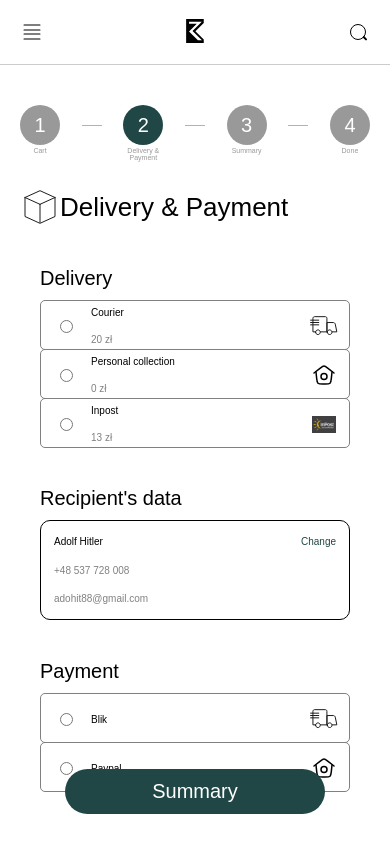
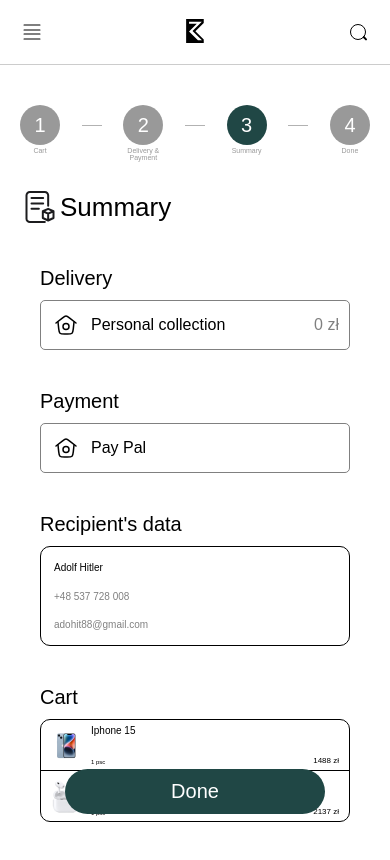
Before and after one commit to Zaluskyy/ecommerce, a Next.js app: page /cart in a window 390 px wide. Shown: the top 860 px of the page. Built offline with nearby package versions, Linux system fonts and the light colour scheme; a web font is replaced by a local one.

Commit message:
mobile summary done

```diff
--- a/src/app/cart/Summary.tsx
+++ b/src/app/cart/Summary.tsx
@@ -1,13 +1,124 @@
 import React, {FC} from 'react';
-import style from './style/DeliveryAndPayment.module.scss';
+import style from './style/Summary.module.scss';
+import Image, {StaticImageData} from 'next/image';
+
+import personalCollectionIcon from '../../../public/img/icon/personalCollection.svg';
+
+
+import iphone from '../../../public/img/iphone.png'
+import airdots from '../../../public/img/airdots.png'
 
 interface SummaryProps{}
 
 const Summary: FC<SummaryProps> = () => {
 
+    interface IsummaryArr {
+        name: string,
+        text: string,
+        price?: number,
+        icon: string,
+    }
+
+    const summaryArr: IsummaryArr[] = [
+        {
+            name: 'Delivery',
+            text: 'Personal collection',
+            price: 0,
+            icon: personalCollectionIcon,
+        },
+        {
+            name: 'Payment',
+            text: 'Pay Pal',
+            icon: personalCollectionIcon,
+        },
+    ]
+
+    interface IproductsArr{
+        image: StaticImageData,
+        name: string,
+        pieces: number,
+        price: number,
+    }
+
+    const productsArr: IproductsArr[] = [
+        {
+            image: iphone,
+            name: 'Iphone 15',
+            pieces: 1,
+            price: 1488,
+        },
+        {
+            image: airdots,
+            name: 'Apple Airdots',
+            pieces: 1,
+            price: 2137,
+        },
+    ]
+
+    const deliveryAndPaymentArr = summaryArr.map(item=>{
+        return(
+            <div className={style.tableContainer}>
+                <span className={style.title}>{item.name}</span>
+                <div className={style.container}>
+                    <div className={style.iconContainer}>
+                        <Image src={personalCollectionIcon} alt="icon"/>
+                    </div>
+
+                    <div className={style.informationContainer}>
+                        <span>{item.text}</span>
+                        {(item.price==0||item.price)&&
+                            <span className={style.price}>{`${item.price} zł`}</span>}
+                    </div>
+                </div>
+
+            </div>
+        )
+    })
+
+    const products = productsArr.map(item=>{
+        return(
+            <>
+        <div className={style.product}>
+            <div className={style.imageContainer}>
+                <Image src={item.image} alt="product img"/>
+            </div>
+            <div className={style.informationContainer}>
+                <div className={style.top}>
+                    <span>{item.name}</span>
+                </div>
+                <div className={style.bottom}>
+                    <span className={style.pieces}>{item.pieces} psc</span>
+                    <span className={style.price}>{item.price} zł</span>
+                </div>
+            </div>
+        </div>
+        </>
+        )
+    })
+
+    const styleProducts = { "--produsts": productsArr.length } as React.CSSProperties;
+
     return(
         <div className={style.Summary}>
-            summary
+
+            {deliveryAndPaymentArr}
+
+            <div className={style.recipientDataContainer}>
+                <span className={style.title}>Recipient's data</span>
+                <div className={style.container}>
+                    <span>Adolf Hitler</span>
+                    <span>+48 537 728 008</span>
+                    <span>adohit88@gmail.com</span>
+                </div>
+            </div>
+
+            <div className={style.cartContainer}>
+                <span className={style.title}>Cart</span>
+                <div className={style.container} style={styleProducts} >
+                    {products}
+                </div>
+            </div>
+
         </div>
     )
 }
--- a/src/app/cart/page.tsx
+++ b/src/app/cart/page.tsx
@@ -41,7 +41,7 @@
         <Done/>
     ]
 
-    const [currentProgress, setCurrentProgress] = useState<number>(2)
+    const [currentProgress, setCurrentProgress] = useState<number>(3)
 
     return(
         <div className={style.CartPage}>
--- a/src/app/cart/style/Summary.module.scss
+++ b/src/app/cart/style/Summary.module.scss
@@ -1,3 +1,148 @@
 .Summary{
     width: 100%;
+    padding: 0 20px;
+    margin-bottom: 100px;
+
+    span.title{
+        font-size: 20px;
+    }
+
+    .tableContainer{
+        width: 100%;
+
+        .container{
+            margin-top: 10px;
+            width: 100%;
+            height: 50px;
+            border: 1px solid #808080;
+            border-radius: 5px;
+            display: flex;
+            flex-direction: row;
+            justify-content: flex-start;
+            align-items: center;
+            margin-bottom: 40px;
+
+            .iconContainer{
+                width: 50px;
+                height: 50px;
+                display: flex;
+                justify-content: center;
+                align-items: center;
+
+            }
+            .informationContainer{
+                height: 50px;
+                width: calc(100% - 50px);
+                display: flex;
+                justify-content: space-between;
+                align-items: center;
+                padding-right: 10px;
+
+                .price{
+                    color: #808080;
+                }
+            }
+        }
+    }
+
+    .recipientDataContainer{
+        margin-bottom: 40px;
+
+        .container{
+            margin-top: 10px;
+            width: 100%;
+            height: 100px;
+            border-radius: 10px;
+            border: 1px solid black;
+            display: flex;
+            flex-direction: column;
+            justify-content: space-between;
+            align-items: flex-start;
+            padding: 15px 13px;
+            position: relative;
+
+            span{
+                font-size: 10px;
+                color: #808080;
+                &:nth-child(1){
+                    color: black;
+                }
+            }
+        }
+    }
+
+    .cartContainer{
+        width: 100%;
+
+        .container{
+            margin-top: 10px;
+            width: 100%;
+            height: calc(var(--produsts) * 51px + 1px );
+            border: 1px solid black;
+            border-radius: 10px;
+
+            .product{
+                width: 100%;
+                height: 50px;
+                display: flex;
+                justify-content: space-between;
+                align-items: center;
+                border-bottom: 1px solid black;
+                box-sizing: content-box;
+
+                &:last-child{
+                    border-bottom: none;
+                }
+
+
+                .imageContainer{
+                    width: 50px;
+                    height: 50px;
+                    display: flex;
+                    justify-content: center;
+                    align-items: center;
+
+                    img{
+                        width: 70%;
+                        height: 70%;
+                        object-fit: cover;
+                    }
+                }
+                .informationContainer{
+                    width: calc(100% - 50px);
+                    height: 50px;
+
+                    .top{
+                        width: 100%;
+                        height: 60%;
+                        display: flex;
+                        justify-content: flex-start;
+                        align-items: flex-start;
+                        padding-top: 5px;
+
+                        span{
+                            font-size: 10px;
+                        }
+                    }
+                    .bottom{
+                        width: 100%;
+                        height: 40%;
+                        display: flex;
+                        flex-direction: row;
+                        justify-content: space-between;
+                        align-items: flex-end;
+                        padding-right: 10px;
+                        padding-bottom: 5px;
+
+                        span.pieces{
+                            font-size: 6px;
+                        }
+                        span.price{
+                            font-size: 8px;
+                        }
+                    }
+                }
+            }
+        }
+    }
 }
```
